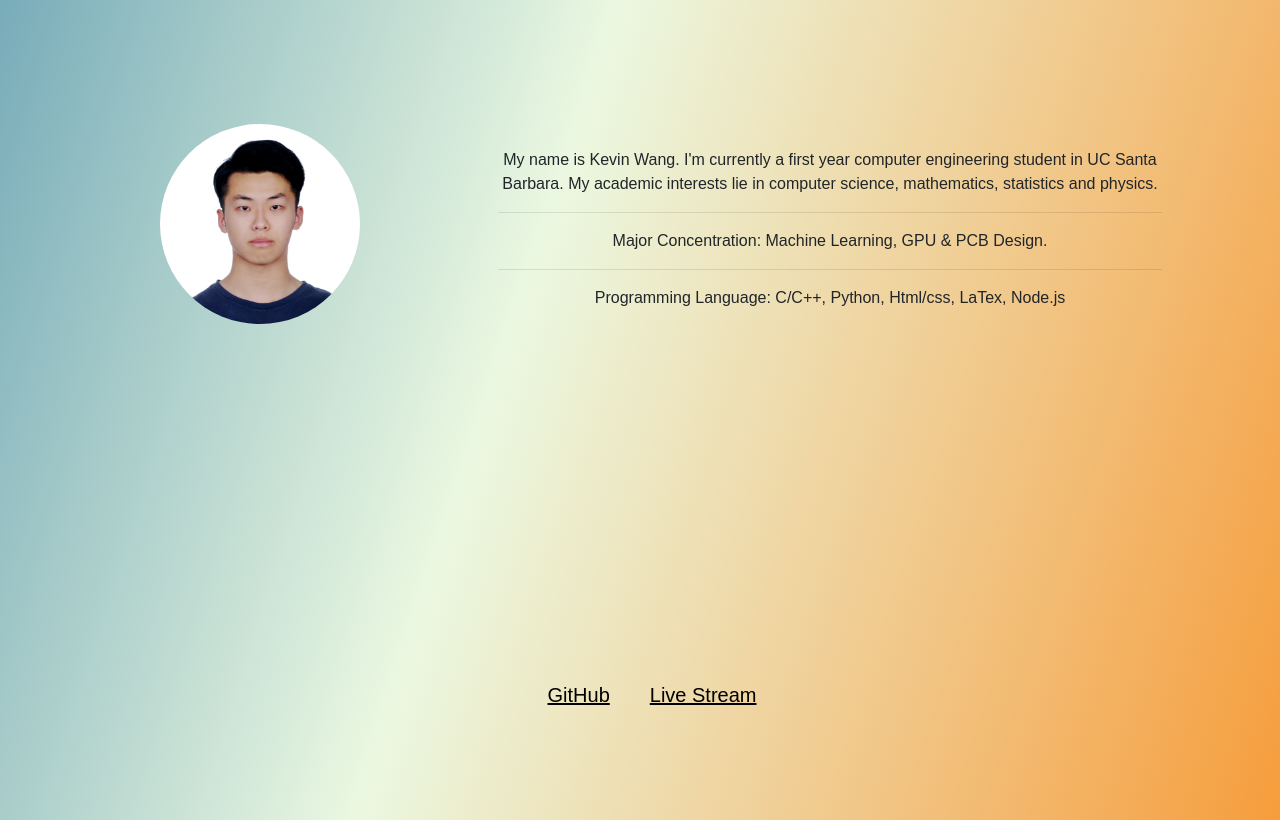
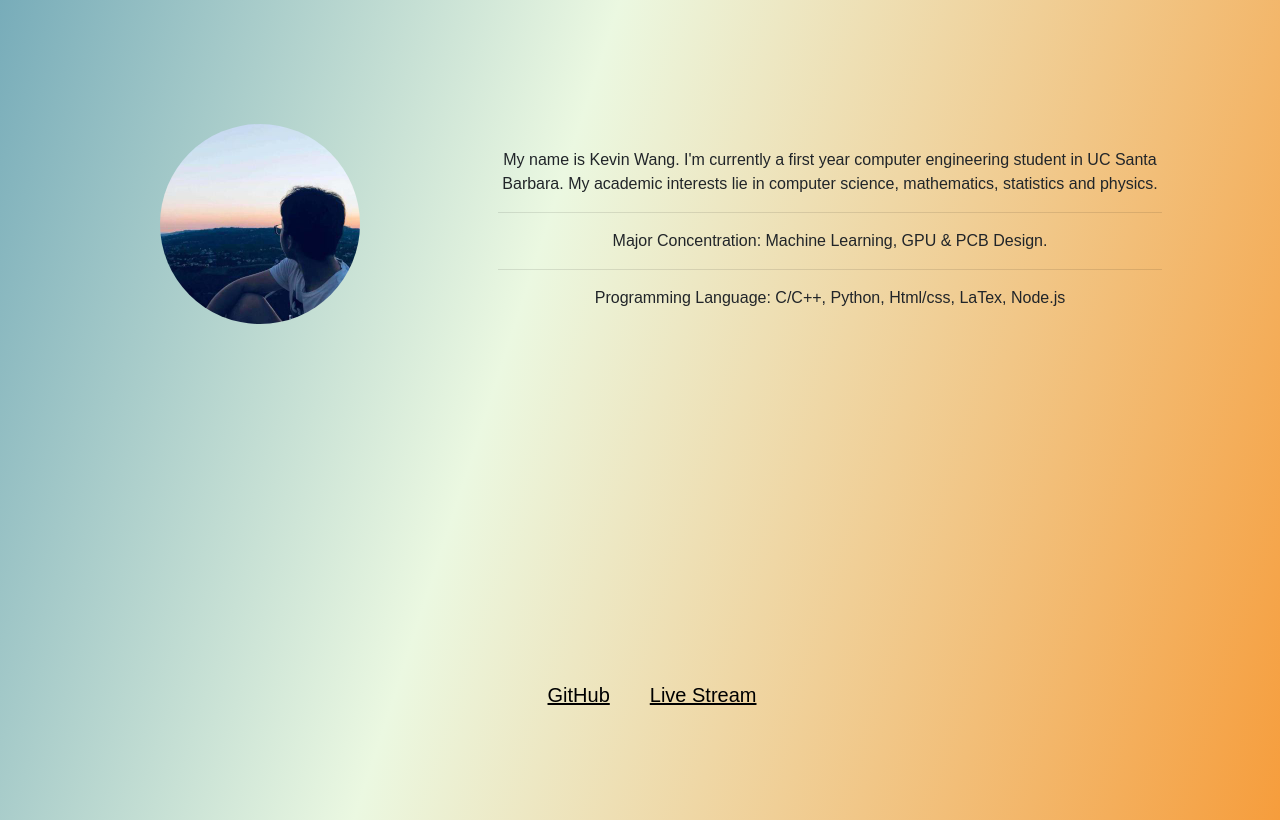
Before and after one commit to Kev1nWangsus/html, a plain HTML site: page index.html in a window 1280 px wide. Shown: the part 940-1760 px from the top of the page. Drawn offline with nearby package versions, Linux system fonts and the light colour scheme.

Commit message:
Update index.html

```diff
--- a/index.html
+++ b/index.html
@@ -49,7 +49,7 @@
 					<div id="about" class="align-middle">
 						<div class="row justify-content-end">
 							<div class="col-md-4" style="background-color:transparent">
-								<img class="profile-pic my-4" src="Kevin.JPG">
+								<img class="profile-pic my-4" src="Kevin.jpg">
 							</div>
 							<div class="col-md-8 pt-4 p-md-5">
 								<p>My name is Kevin Wang. I'm currently a first year computer engineering student in UC Santa Barbara. My academic interests lie in computer science, mathematics, statistics and physics.</p>
```
